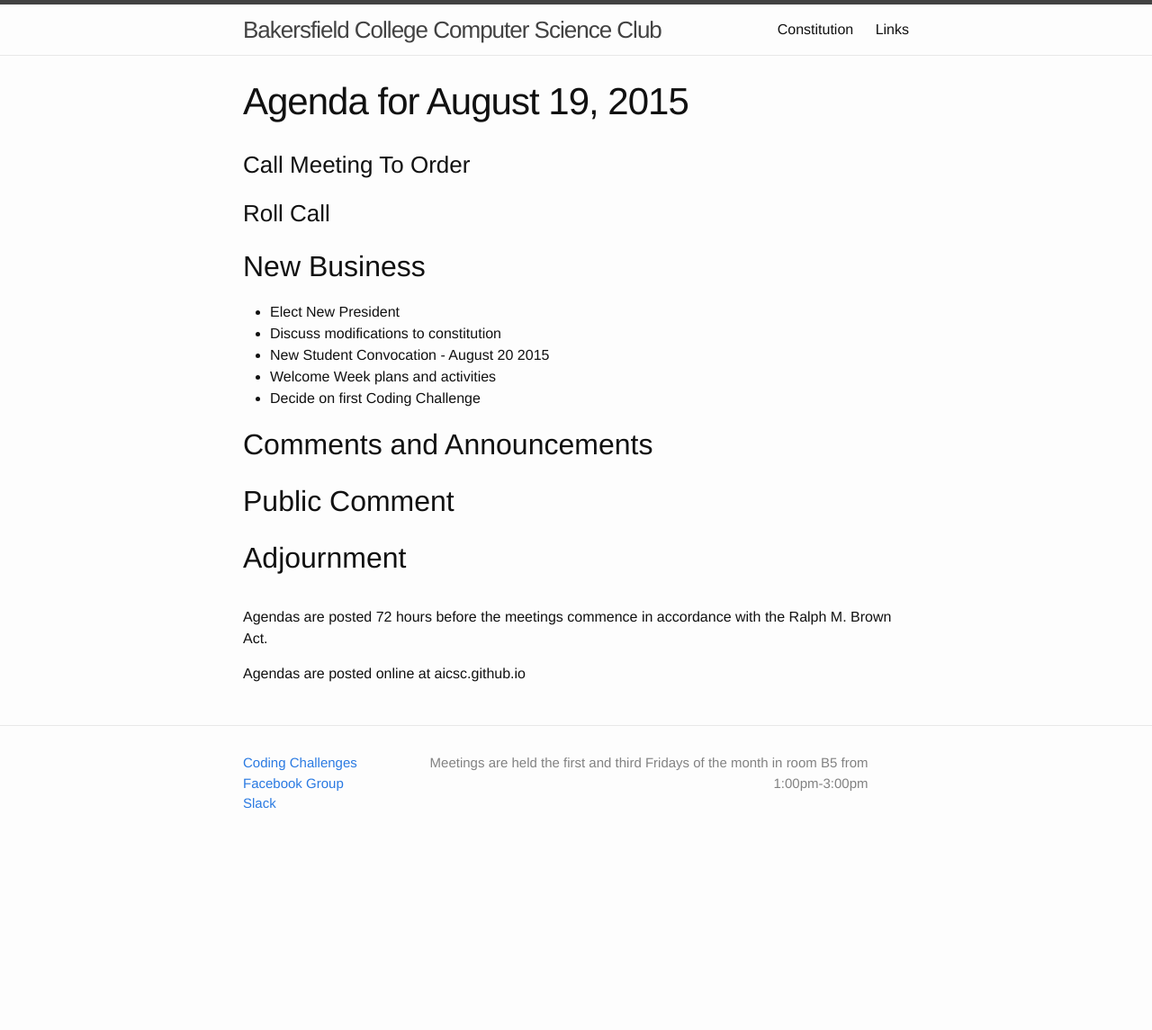
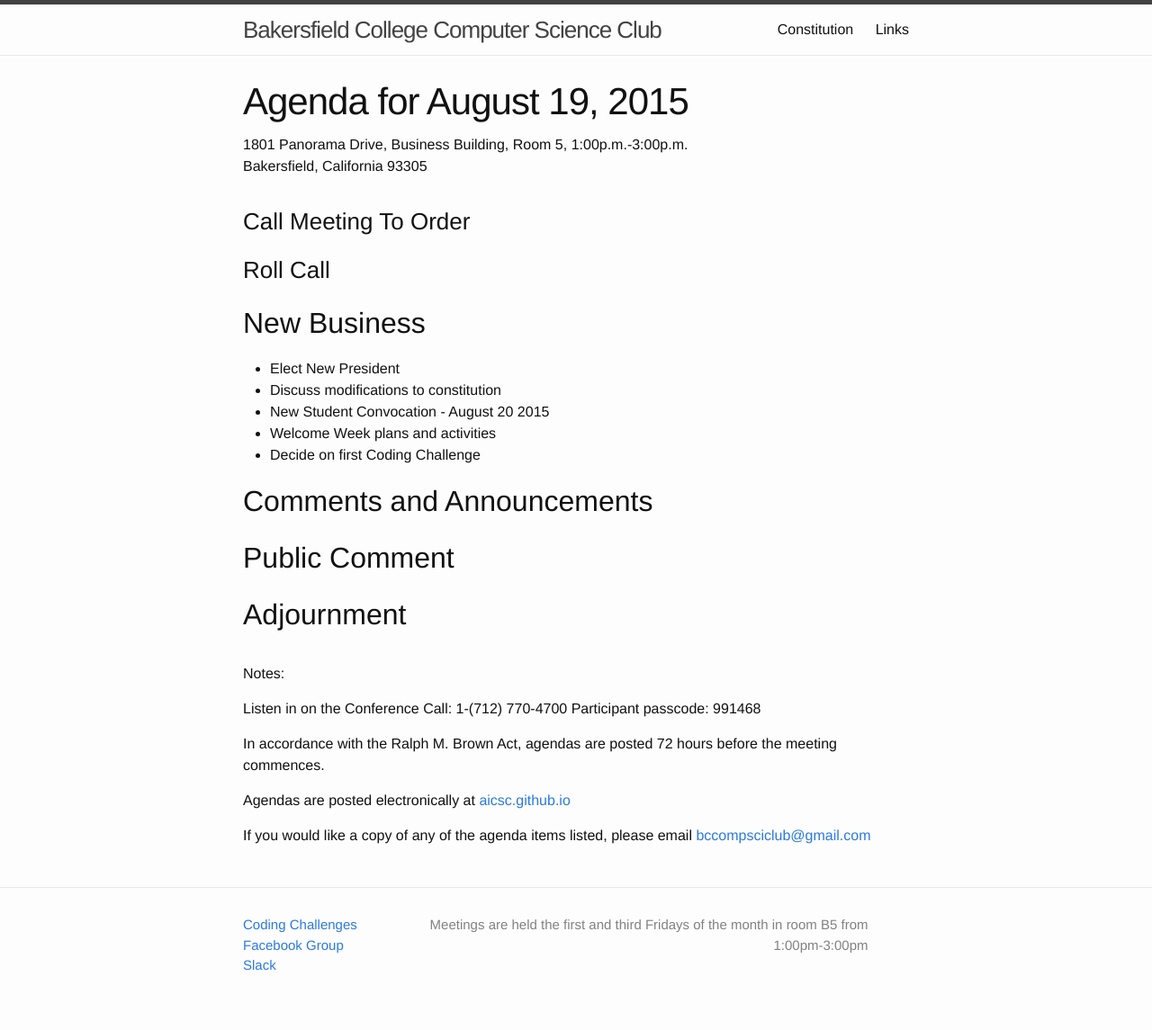
Before and after one commit to AICSC/aicsc.github.io, a Jekyll site: the page built from _posts/agenda/2015-08-19-agenda.markdown, in a window 1280 px wide. Shown: the whole page at 90% size. Built offline with Jekyll 4.4.1, drawn with Linux system fonts in a browser that asks for light colours; before the commit the page ends 965 px from its top, so only the background shows below that.

Commit message:
Update agenda.html (#44)
* Update agenda.html

changes to agenda header and footer to reflect the new, more detailed and complete format.

* Update agenda.html

* Update agenda.html

```diff
--- a/_layouts/agenda.html
+++ b/_layouts/agenda.html
@@ -4,12 +4,18 @@
 <div class="post">
   <header class="post-header">
     <h1 class="post-title">Agenda for {{ page.date | date: "%B %-d, %Y" }}</h1>
+    <p class="masthead">1801 Panorama Drive, Business Building, Room 5, 1:00p.m.-3:00p.m.<br>
+    Bakersfield, California 93305</p>
   </header>
   <article class="post-content">
 {{ content }}
   </article>
   <footer>
-    <p>Agendas are posted 72 hours before the meetings commence in accordance with the Ralph M. Brown Act.</p>
-    <p>Agendas are posted online at aicsc.github.io</p>
+    <p>Notes:</p>
+    <p>Listen in on the Conference Call: 1-(712) 770-4700 Participant passcode: 991468</p>
+    <p>In accordance with the Ralph M. Brown Act, agendas are posted 72 hours before the meeting commences.</p>
+    <p>Agendas are posted electronically at <a ref="https://aicsc.github.io">aicsc.github.io</a></p>
+    <p>If you would like a copy of any of the agenda items listed, please email <a ref="mailto:bccompsciclub@gmail.com">bccompsciclub@gmail.com</a></p>
+
   </footer>
 </div>
```
